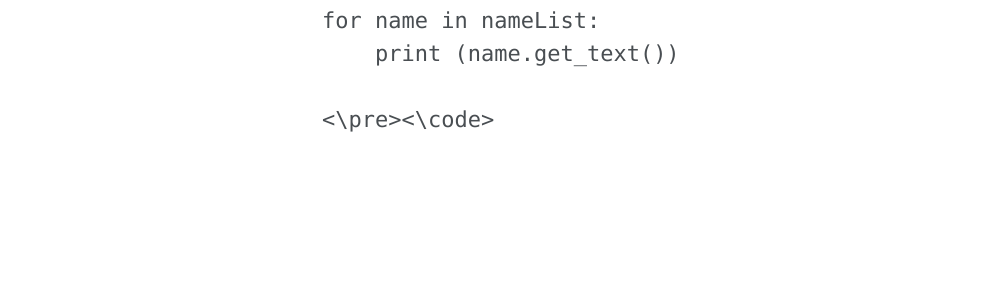
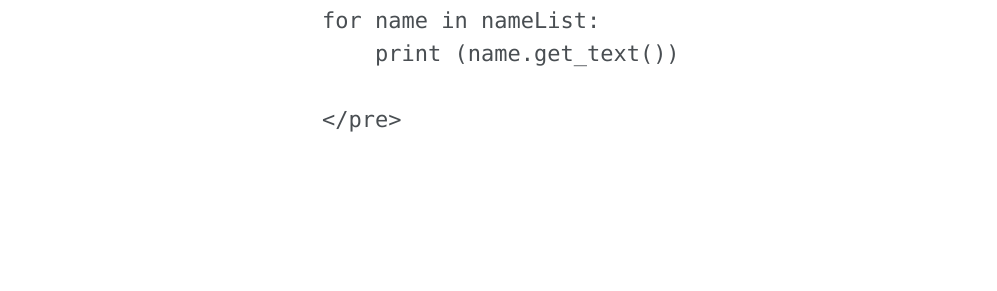
Before and after one commit to Hayleypp/Hayleypp.github.io, a Jekyll site: the page built from _posts/2019-02-28-BeautifulSoup01.md, in a window 1280 px wide and 900 px high. Shown: the part 590-881 px from the top of the window, without its empty margins (0-997 px from the left). Built offline with Jekyll 4.4.1, drawn with Linux system fonts in a browser that asks for light colours; cached includes are drawn as plain includes; some of the changed text lies outside the part shown.

Commit message:
Update 2019-02-28-BeautifulSoup01.md

```diff
--- a/_posts/2019-02-28-BeautifulSoup01.md
+++ b/_posts/2019-02-28-BeautifulSoup01.md
@@ -11,4 +11,4 @@ nameList = soup.find_all("table", {"class":"table_3"}) # table tag, attributes
 for name in nameList:
     print (name.get_text())
 
-<\pre><\code>
+</pre></code>
```
